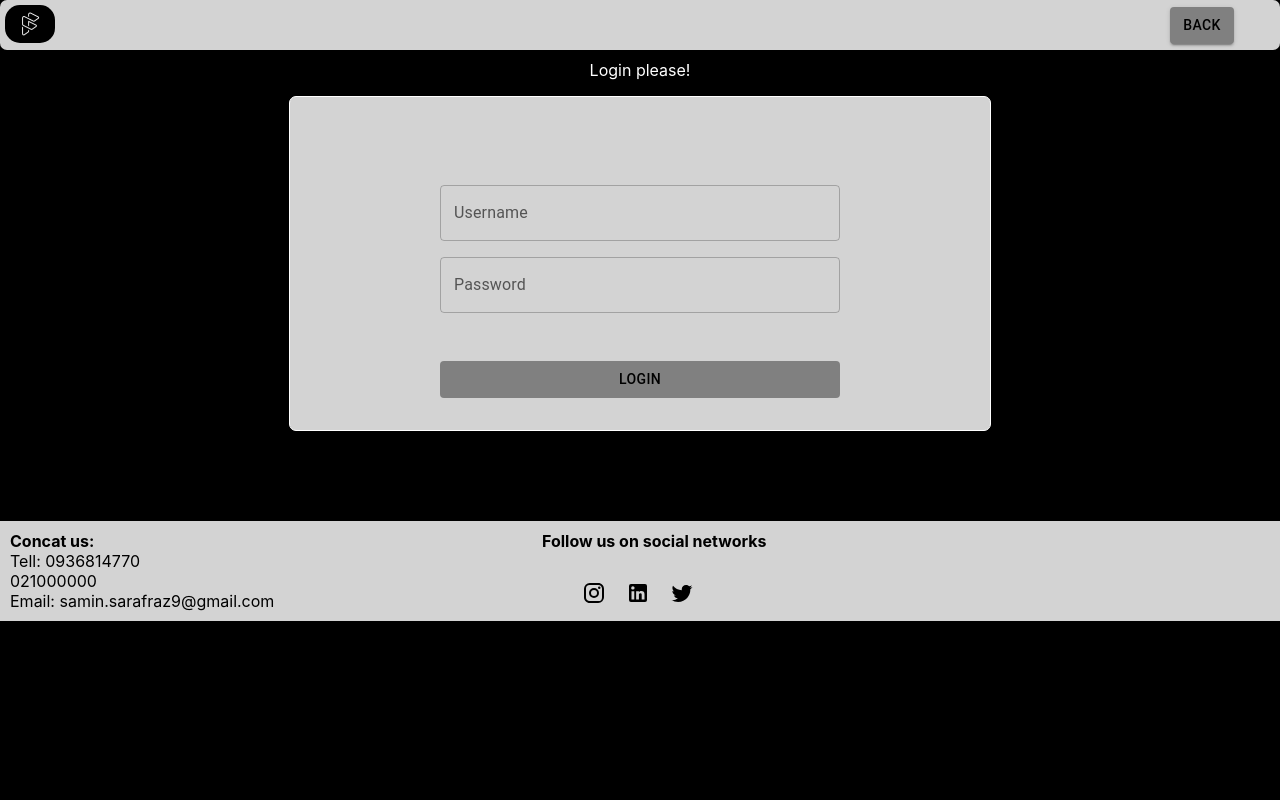
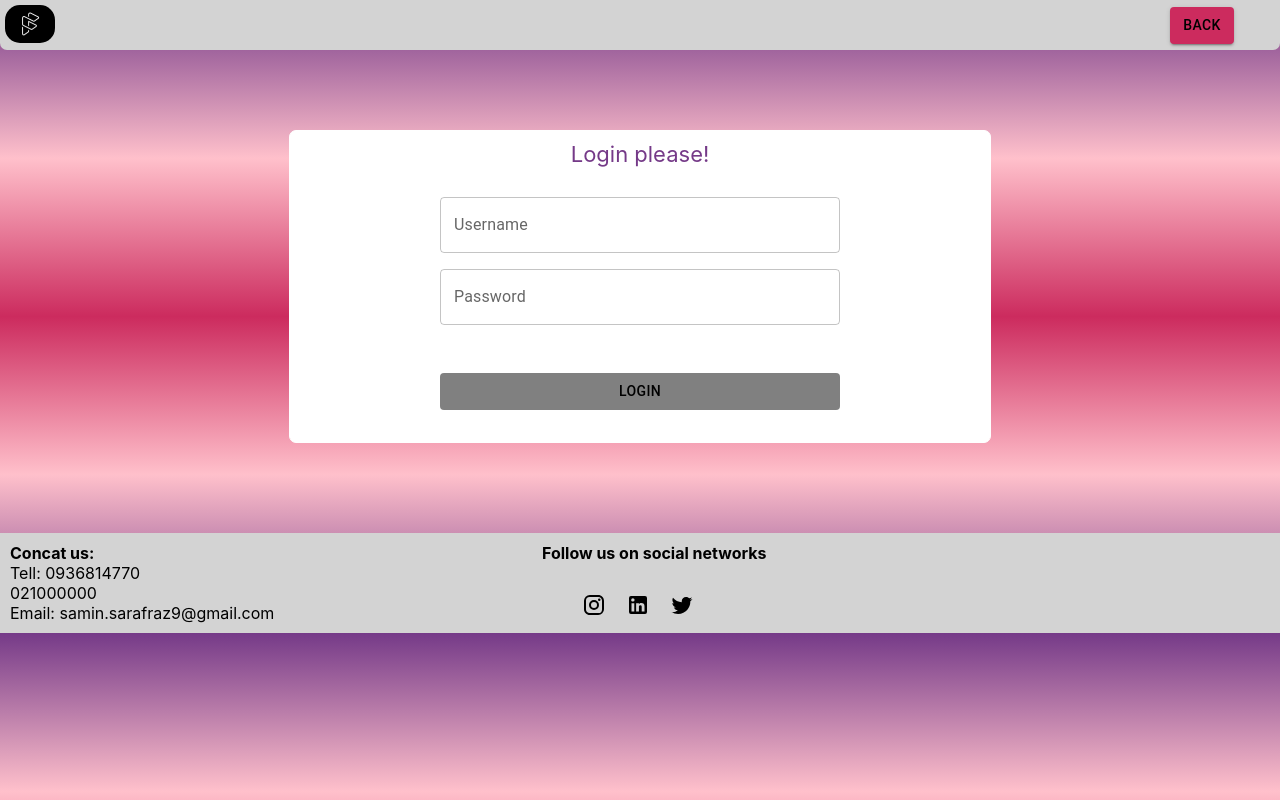
Before and after one commit to saminsarafraz/Final-Project, a React (Create React App) app: page /Login in a window 1280 px wide. Built offline with nearby package versions, Linux system fonts and the light colour scheme.

Commit message:
change some design

```diff
--- a/src/Login.css
+++ b/src/Login.css
@@ -1,13 +1,12 @@
 body {
-    background-color: black;
+    background-image: linear-gradient(#753a88,pink,#cc2b5e,pink,#753a88 );
     box-sizing: border-box;
 }
 
 .big-box {
     width: 900px;
 
-    background-color: lightgrey;
-
+    background-color: white;
     display: flex;
     flex-direction: column;
     border-radius: 7px;
@@ -23,7 +22,7 @@ body {
 }
 
 .text {
-    border: 1px solid white;
+    border: 1px solid #cc2b5e;
     border-radius: 5px;
     width: 30%;
     height: 30%;
@@ -91,9 +90,9 @@ body {
 }
 
 .p-color {
-    color: white;
+    color: #753a88;
     margin-top: 10px;
-
+    font-size: 22px;
 }
 
 .center {
@@ -110,11 +109,10 @@ body {
 .box {
     width: 700px;
     height: auto;
-    background-color: lightgrey;
+background-color: white;
     border: 1px solid white;
     border-radius: 5px;
     border: 1px solid white;
-    border-radius: 5px;
     border-radius: 7px;
 
 
@@ -126,7 +124,8 @@ body {
     width: 100%;
     height: 50px;
     background-color: lightgrey;
-    border-radius: 7px;
+    border-bottom-left-radius:7px;
+    border-bottom-right-radius: 7px;
 
 }
 
@@ -148,8 +147,21 @@ body {
     margin-top: 80px;
 }
 
+@media only screen and (min-width:321px) and (max-width:768px){
+    .text{
+        border: 1px solid blue;
 
-@media only screen and (max-width: 500px) {
+    }
+
+
+
+}
+
+
+
+
+
+@media only screen and (max-width: 320px) {
     .row {
         display: flex;
         flex-direction: column;
--- a/src/Poll.css
+++ b/src/Poll.css
@@ -1,6 +1,6 @@
 .big-box {
     width: 900px;
-    background-color: lightgray;
+ background-color: white;
     margin-top: 40px;
 
 }
@@ -19,7 +19,7 @@
 .Link-box {
     width: 600px;
     height: 200px;
-    background-color: lightgrey;
+   background-color: white;
     margin-top: 8%;
     display: flex;
     flex-direction: column;
--- a/src/components/CreatePoll.js
+++ b/src/components/CreatePoll.js
@@ -133,7 +133,9 @@ const CreatePoll = () => {
   return (
     <div className="center">
       <HeaderLogo />
-      <span style={{ color: "white", marginTop: "30px" }}>Create poll !</span>
+      <span style={{ color: "white", marginTop: "30px", fontSize: "22px" }}>
+        Create poll !
+      </span>
       <div className="big-box ">
         <Box
           style={{ marginLeft: "190px", marginTop: "30px" }}
--- a/src/components/HeaderBack.js
+++ b/src/components/HeaderBack.js
@@ -1,33 +1,28 @@
-import React from 'react'
-import '../Login.css'
-import image from '../logo.png'
-import Button from '@mui/material/Button';
-import Stack from '@mui/material/Stack';
-import {
-
-    Link
-} from "react-router-dom";
+import React from "react";
+import "../Login.css";
+import image from "../logo.png";
+import Button from "@mui/material/Button";
+import Stack from "@mui/material/Stack";
+import { Link } from "react-router-dom";
 
 const HeaderBack = () => {
-
-    return (
-
-        <div className='header-design'>
-
-            <img className='logo-design' src={image} alt='logo'>
-
-            </img>
-            <div className='header-button'>
-
-                <Stack direction="row" spacing={2}>
-                    <Button style={{ backgroundColor: 'grey', color: 'black' }} variant="contained"><Link style={{ textDecoration: 'none', color: 'black' }} to="/">Back</Link></Button>
-                </Stack>
-            </div>
-
-        </div>
-
-    )
-}
-
+  return (
+    <div className="header-design">
+      <img className="logo-design" src={image} alt="logo"></img>
+      <div className="header-button">
+        <Stack direction="row" spacing={2}>
+          <Button
+            style={{ backgroundColor: "#cc2b5e", color: "black" }}
+            variant="contained"
+          >
+            <Link style={{ textDecoration: "none", color: "black" }} to="/">
+              Back
+            </Link>
+          </Button>
+        </Stack>
+      </div>
+    </div>
+  );
+};
 
 export default HeaderBack;
--- a/src/components/HeaderCreate.js
+++ b/src/components/HeaderCreate.js
@@ -12,7 +12,7 @@ const HeaderCreate = () => {
       <div className="header-button">
         <Stack direction="row" spacing={2}>
           <Button
-            style={{ backgroundColor: "grey", color: "black" }}
+            style={{ backgroundColor: "#cc2b5e", color: "black" }}
             variant="contained"
           >
             <Link
--- a/src/components/HeaderSign.js
+++ b/src/components/HeaderSign.js
@@ -11,7 +11,7 @@ const HeaderSign = () => {
       <img className="logo-design" src={image} alt="logo"></img>
       <div className="header-button">
         <Button
-          style={{ width: "100px", color: "black", backgroundColor: "grey" }}
+          style={{ width: "100px", backgroundColor: "#cc2b5e" }}
           variant="contained"
           disableElevation
         >
--- a/src/components/Landing.js
+++ b/src/components/Landing.js
@@ -13,10 +13,16 @@ const Landing = () => {
     <div>
       <HeaderSign />
       <div className="center">
-        <span style={{ color: "white", paddingTop: "80px" }} className="center">
+        <span
+          style={{
+            color: "white",
+            paddingTop: "80px",
+            fontSize: "22px",
+          }}
+        >
           Welcome to our site!
         </span>
-        <div className="big-box">
+        <div style={{ backgroundColor: "white" }} className="big-box">
           <div className="row">
             <div className="text first-text">
               <span className="bold">Create your desired survey!</span>
--- a/src/components/Link.js
+++ b/src/components/Link.js
@@ -27,7 +27,9 @@ const Link = () => {
     <div className="center">
       <HeaderBack />
 
-      <span style={{ color: "white", marginTop: "60px" }}>Get your link!</span>
+      <span style={{ color: "white", marginTop: "60px", fontSize: "22px" }}>
+        Get your link!
+      </span>
       <div className="Link-box">
         <Box
           style={{ marginTop: "60px", marginLeft: "30px" }}
--- a/src/components/Login.js
+++ b/src/components/Login.js
@@ -55,19 +55,17 @@ const Sign = () => {
   return (
     <div>
       <div className="center ">
-        {" "}
         <HeaderBack> </HeaderBack>
         {isLoading ? (
           <p style={{ color: "white", marginTop: "30px" }}>Loading ...</p>
         ) : (
           ""
         )}
-        <div>
-          {" "}
-          <p className="p-color">Login please!</p>
-        </div>
-        <div className="box">
-          <div className="center margin-top">
+        <div className="box margin-top ">
+          <div className="center ">
+            <div>
+              <p className="p-color">Login please!</p>
+            </div>
             <Box
               sx={{
                 display: "flex",
@@ -84,7 +82,7 @@ const Sign = () => {
               />
             </Box>
             {error && username.length <= 0 ? (
-              <span style={{ color: "red" }}>userName cant be emty</span>
+              <span style={{ color: "red" }}>username cant be emty</span>
             ) : (
               ""
             )}
--- a/src/components/Poll.js
+++ b/src/components/Poll.js
@@ -90,7 +90,7 @@ const Poll = () => {
         ""
       )}
 
-      <span style={{ color: "white", marginTop: "30px" }}>
+      <span style={{ color: "white", marginTop: "30px", fontSize: "22px" }}>
         Build your poll!
       </span>
       <div className="big-box">
```
